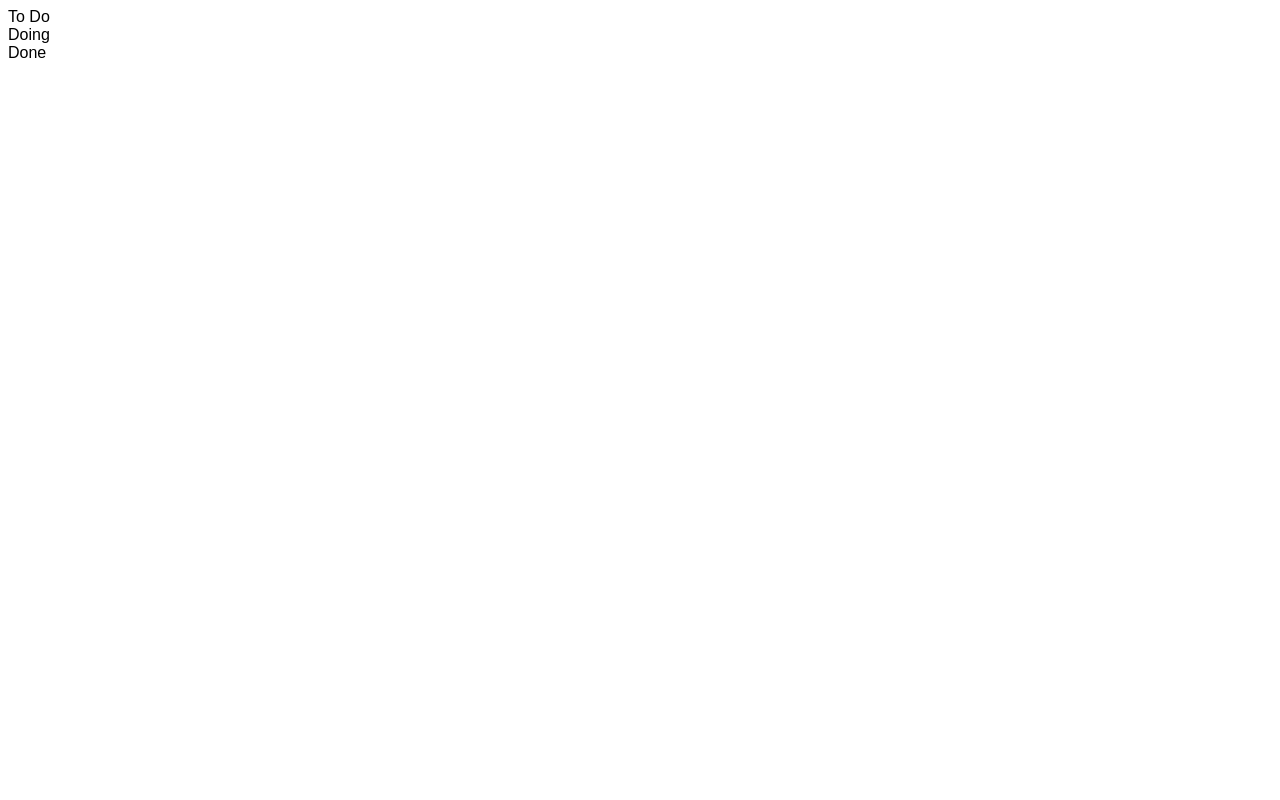
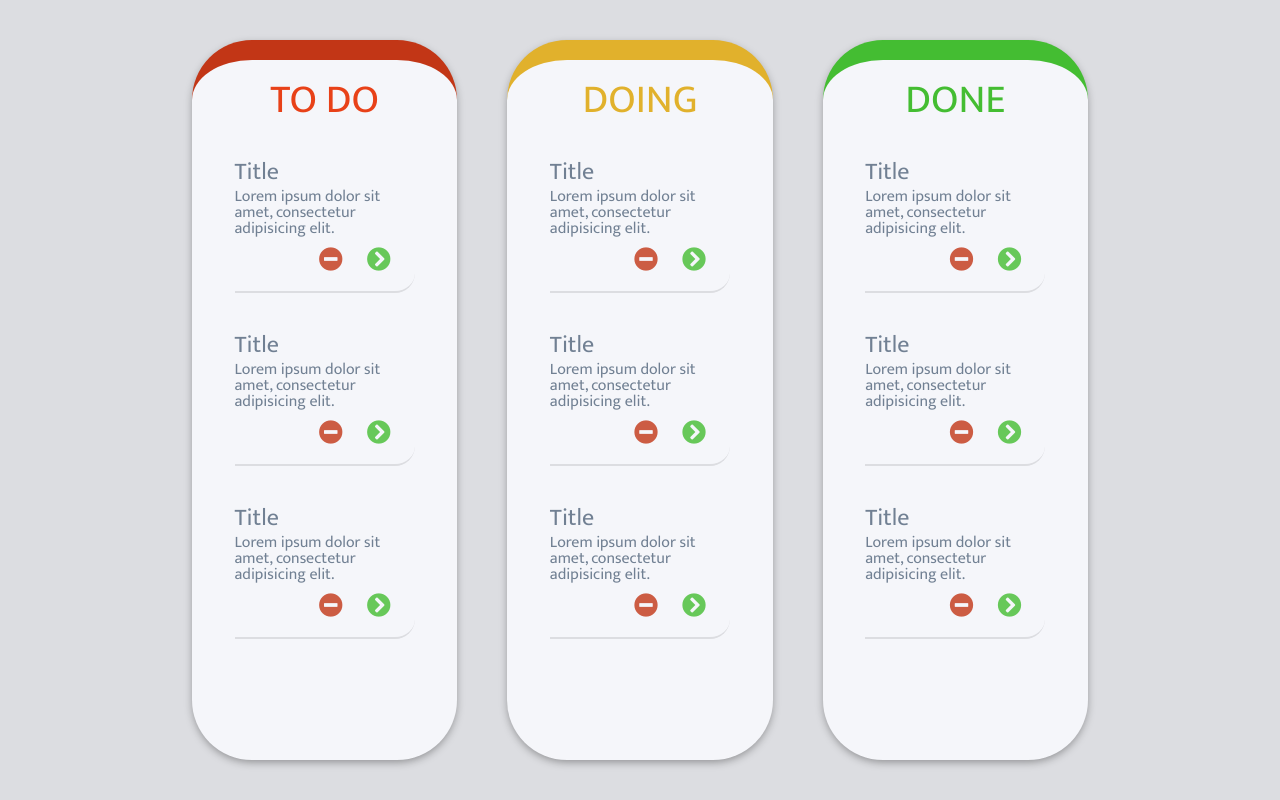
Before and after one commit to erixoalexandros/kanban, a React (Create React App) app: page / in a window 1280 px wide. Built offline with nearby package versions, Linux system fonts and the light colour scheme.

Commit message:
Some style added

```diff
--- a/public/index.html
+++ b/public/index.html
@@ -19,7 +19,10 @@
       work correctly both with client-side routing and a non-root public URL.
       Learn how to configure a non-root public URL by running `npm run build`.
     -->
-    <title>React App</title>
+    <link rel="stylesheet" href="./reset.css">
+    <link href="https://fonts.googleapis.com/css?family=Mukta:300,400" rel="stylesheet">
+    <link rel="stylesheet" href="https://use.fontawesome.com/releases/v5.6.1/css/all.css" integrity="sha384-gfdkjb5BdAXd+lj+gudLWI+BXq4IuLW5IT+brZEZsLFm++aCMlF1V92rMkPaX4PP" crossorigin="anonymous">
+    <title>Kanban</title>
   </head>
   <body>
     <noscript>
--- /dev/null
+++ b/public/reset.css
@@ -0,0 +1,48 @@
+/* http://meyerweb.com/eric/tools/css/reset/
+   v2.0 | 20110126
+   License: none (public domain)
+*/
+
+html, body, div, span, applet, object, iframe,
+h1, h2, h3, h4, h5, h6, p, blockquote, pre,
+a, abbr, acronym, address, big, cite, code,
+del, dfn, em, img, ins, kbd, q, s, samp,
+small, strike, strong, sub, sup, tt, var,
+b, u, i, center,
+dl, dt, dd, ol, ul, li,
+fieldset, form, label, legend,
+table, caption, tbody, tfoot, thead, tr, th, td,
+article, aside, canvas, details, embed,
+figure, figcaption, footer, header, hgroup,
+menu, nav, output, ruby, section, summary,
+time, mark, audio, video {
+	margin: 0;
+	padding: 0;
+	border: 0;
+	font-size: 100%;
+	font: inherit;
+	vertical-align: baseline;
+}
+/* HTML5 display-role reset for older browsers */
+article, aside, details, figcaption, figure,
+footer, header, hgroup, menu, nav, section {
+	display: block;
+}
+body {
+	line-height: 1;
+}
+ol, ul {
+	list-style: none;
+}
+blockquote, q {
+	quotes: none;
+}
+blockquote:before, blockquote:after,
+q:before, q:after {
+	content: '';
+	content: none;
+}
+table {
+	border-collapse: collapse;
+	border-spacing: 0;
+}
--- a/src/components/App.js
+++ b/src/components/App.js
@@ -4,12 +4,15 @@ import './style.css';
 
 class App extends React.Component {
 
+
+
   render() {
+
     return (
-      <div>
-        <TaskList title='To Do'/>
-        <TaskList title='Doing'/>
-        <TaskList title='Done'/>
+      <div className='app'>
+        <TaskList title='TO DO'/>
+        <TaskList title='DOING'/>
+        <TaskList title='DONE'/>
       </div>
     );
   }
--- /dev/null
+++ b/src/components/Task.js
@@ -0,0 +1,20 @@
+import React from 'react';
+
+class Task  extends React.Component {
+
+
+
+  render() {
+
+    return (
+      <div className='task'>
+        <h2>Title</h2>
+        <p>Lorem ipsum dolor sit amet, consectetur adipisicing elit.</p>
+        <i className="fas fa-minus-circle"></i>
+        <i className="fas fa-chevron-circle-right"></i>
+      </div>
+    );
+  }
+}
+
+export default Task;
--- a/src/components/TaskList.js
+++ b/src/components/TaskList.js
@@ -1,9 +1,17 @@
 import React from 'react';
+import Task from './Task';
 
 const TaskList = ({title}) => {
 
 
-  return <div className='task-list'>{title}</div>;
+  return (
+    <div className='task-list'>
+      <h1>{title}</h1>
+      <Task />
+      <Task />
+      <Task />
+    </div>
+  );
 }
 
 export default TaskList;
--- a/src/components/style.css
+++ b/src/components/style.css
@@ -1,3 +1,103 @@
+* {
+  box-sizing: border-box;
+}
+
+body {
+  background-color: #dcdde1;
+  font-family: 'Mukta', sans-serif;
+}
+
+.app {
+  align-items: center;
+  display: flex;
+  height: 100vh;
+  margin: auto;
+  width: 70%;
+}
+
 .task-list {
-  font-family: sans-serif;
+  background-color: #f5f6fa;
+  border-radius: 60px;
+  box-shadow: 0px 3px 8px -1px rgba(0,0,0,0.36);
+  flex: 1;
+  height: 90vh;
+  margin-right: 50px;
+  padding: 20px;
 }
+
+.task-list:first-child {
+  border-top: 20px solid #c23616;
+}
+
+.task-list:nth-child(2) {
+  border-top: 20px solid #e1b12c;
+}
+
+.task-list:last-child {
+  border-top: 20px solid #44bd32;
+  margin-right: 0;
+}
+
+.task-list h1 {
+  font-size: 2.5rem;
+  margin: auto;
+  text-align: center;
+  width: 60%;
+}
+
+.task-list:first-child h1{
+  border-bottom-color: #e84118;
+  color: #e84118;
+}
+
+.task-list:nth-child(2) h1 {
+  border-bottom-color: #e1b12c;
+  color: #e1b12c;
+}
+
+.task-list:last-child h1{
+  border-bottom-color: #44bd32;
+  color: #44bd32;
+}
+
+.task {
+  border-bottom: 2px solid #dcdde1;
+  border-radius: 20px 0;
+  color: #718093;
+  display: flex;
+  flex-wrap: wrap;
+  justify-content: flex-end;
+  margin: 40px auto;
+  width: 80%;
+}
+
+.task h2 {
+  font-size: 1.5rem;
+  margin-bottom: 5px;
+  width: 100%;
+}
+
+.task p {
+  margin-bottom: 10px;
+}
+
+.task i {
+  font-size: 1.5rem;
+  margin-bottom: 20px;
+  margin-right: 1.5rem;
+  opacity: 0.8;
+  transition: opacity 0.2s, transform 0.1s;
+}
+
+.task i:hover {
+  opacity: 1;
+  transform: scale(1.1);
+}
+
+.fa-minus-circle {
+  color: #c23616;
+}
+
+.fa-chevron-circle-right {
+  color: #44bd32;
+}
```
